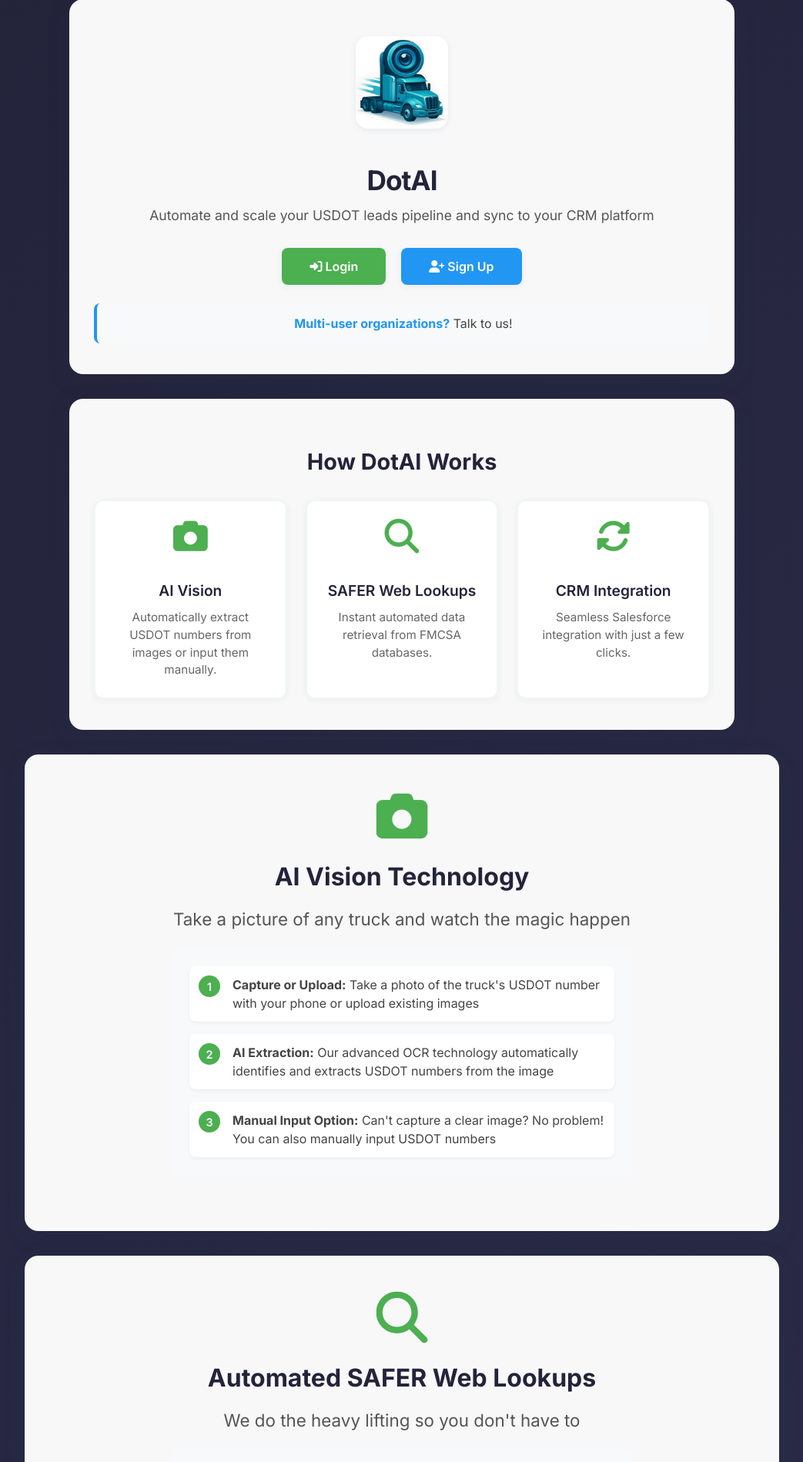
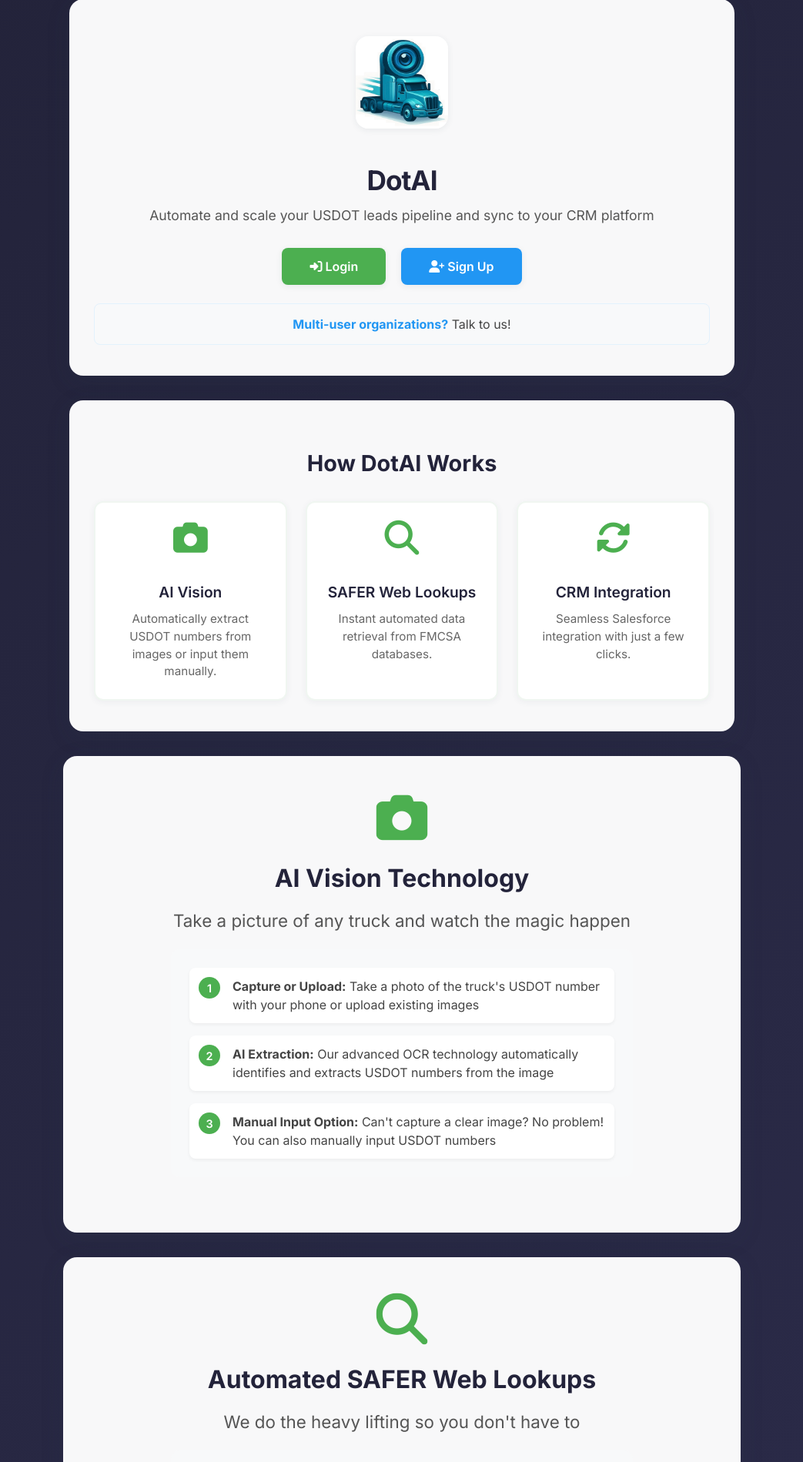
Before and after one commit to hector6298/usdot_lookup_tool, a FastAPI app: page / in a window 1280 px wide. Shown: the part 21-1920 px from the top of the page at 77% size, without its empty margins (118-1161 px from the left). Run offline with FastAPI, Linux system fonts and the light colour scheme; parts of the project's set-up code (start-up, migrations or seed data) failed here and were passed over.

Commit message:
Make the cards the same with

```diff
--- a/app/templates/home.html
+++ b/app/templates/home.html
@@ -181,7 +181,7 @@
         /* How it works cards with animation */
         .how-it-works-card {
             padding: 48px 40px;
-            max-width: 900px;
+            max-width: 800px;
             opacity: 0;
             transform: translateY(30px);
             transition: all 0.6s ease;
@@ -332,7 +332,7 @@
             padding: 16px;
             background: #f8f9fa;
             border-radius: 8px;
-            border-left: 4px solid #2196F3;
+            border: 1px solid #e3f2fd;
         }
 
         .enterprise-note p {
```
